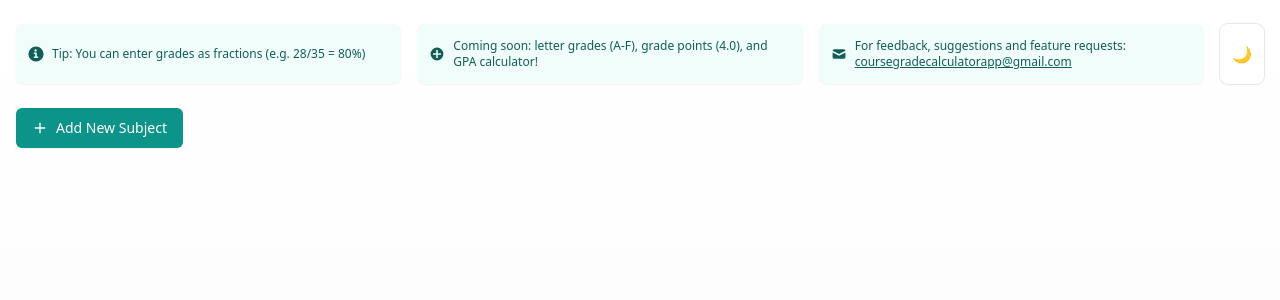
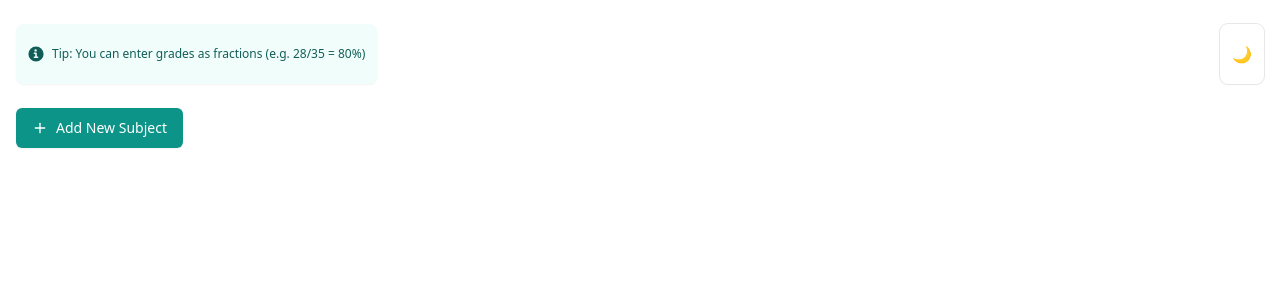
Before and after one commit to UsmanTahir7/course-grade-calculator-app, a React (Create React App) app: page / in a window 1280 px wide. Shown: the top 300 px of the page. Built offline with nearby package versions, Linux system fonts and the light colour scheme.

Commit message:
refactor App component layout + remove excess elements + fix background color issue

```diff
--- a/src/App.js
+++ b/src/App.js
@@ -20,10 +20,7 @@ const App = () => {
     const savedTheme = localStorage.getItem("theme") || "light";
     setTheme(savedTheme);
     document.documentElement.classList.toggle("dark", savedTheme === "dark");
-    document.body.classList.add(
-      "min-h-screen",
-      "dark:bg-gray-900"
-    );
+    document.body.classList.add("min-h-screen", "dark:bg-gray-900");
   }, []);
 
   useEffect(() => {
@@ -71,12 +68,12 @@ const App = () => {
   };
 
   return (
-    <div className="min-h-screen w-full bg-gradient-to-b from-white to-gray-50 dark:from-gray-900 dark:to-gray-800">
+    <div className="min-h-screen w-full">
       <div className="container mx-auto px-4 py-6 max-w-7xl">
         <header className="space-y-6 mb-4">
           <div className="flex flex-col sm:flex-row items-start sm:items-center justify-between gap-4">
-            <div className="flex-1 w-full sm:w-auto flex flex-row items-stretch gap-4">
-              <div className="flex-1 p-3 min-h-[60px] flex items-center text-xs text-teal-800 dark:text-teal-400 bg-teal-50 dark:bg-gray-800 rounded-lg shadow-sm">
+            <div className="flex-1 w-full sm:w-auto flex flex-row items-center justify-between gap-4">
+              <div className="p-3 min-h-[60px] flex items-center text-xs text-teal-800 dark:text-teal-400 bg-teal-50 dark:bg-gray-800 rounded-lg shadow-sm">
                 <div className="flex items-center">
                   <svg
                     className="w-4 h-4 mr-2 flex-shrink-0"
@@ -87,51 +84,6 @@ const App = () => {
                   </svg>
                   <span>
                     Tip: You can enter grades as fractions (e.g. 28/35 = 80%)
-                  </span>
-                </div>
-              </div>
-
-              <div className="flex-1 p-3 min-h-[60px] flex items-center text-xs text-teal-800 dark:text-teal-400 bg-teal-50 dark:bg-gray-800 rounded-lg shadow-sm">
-                <div className="flex items-center">
-                  <svg
-                    className="w-4 h-4 mr-2 flex-shrink-0"
-                    viewBox="0 0 20 20"
-                    fill="currentColor"
-                  >
-                    <path d="M10 2a8 8 0 100 16 8 8 0 000-16zM9 9V5h2v4h4v2h-4v4H9v-4H5V9h4z" />
-                  </svg>
-                  <span>
-                    Coming soon: letter grades (A-F), grade points (4.0), and
-                    GPA calculator!
-                  </span>
-                </div>
-              </div>
-
-              <div className="flex-1 p-3 min-h-[60px] flex items-center text-xs text-teal-800 dark:text-teal-400 bg-teal-50 dark:bg-gray-800 rounded-lg shadow-sm">
-                <div className="flex items-center">
-                  <svg
-                    className="w-4 h-4 mr-2 flex-shrink-0"
-                    viewBox="0 0 20 20"
-                    fill="currentColor"
-                  >
-                    <path d="M2.003 5.884L10 9.882l7.997-3.998A2 2 0 0016 4H4a2 2 0 00-1.997 1.884z" />
-                    <path d="M18 8.118l-8 4-8-4V14a2 2 0 002 2h12a2 2 0 002-2V8.118z" />
-                  </svg>
-                  <span>
-                    For feedback, suggestions and feature requests:{" "}
-                    <a
-                      href="mailto:coursegradecalculatorapp@gmail.com"
-                      className="underline cursor-pointer hover:text-teal-600 inline-flex items-center gap-1"
-                      onClick={(e) => {
-                        e.preventDefault();
-                        window.location.href =
-                          "mailto:coursegradecalculatorapp@gmail.com";
-                      }}
-                      aria-label="Send email for feedback"
-                      title="Click to open email client"
-                    >
-                      coursegradecalculatorapp@gmail.com
-                    </a>
                   </span>
                 </div>
               </div>
```
